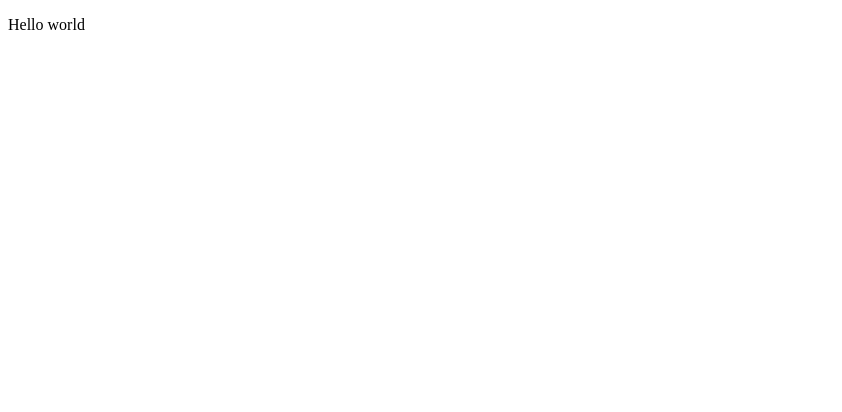
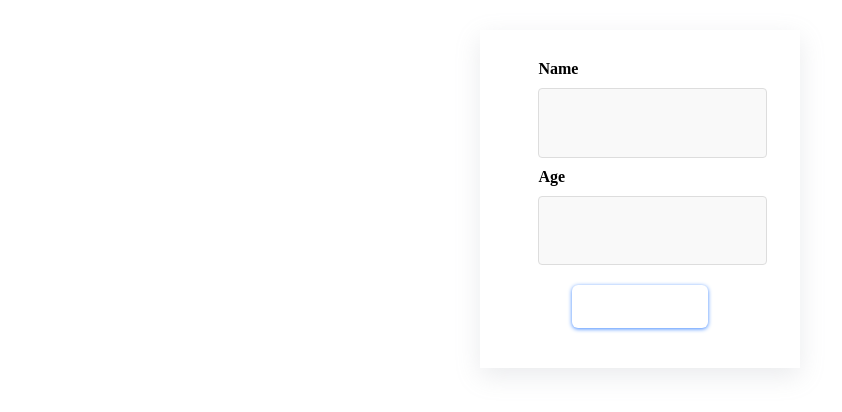
Before and after one commit to Ceci007/react-with-mosh-hamedani, a React (Vite) app in the folder react-app/: page / in a window 1280 px wide. Shown: the top 412 px of the page, without its empty margins (0-842 px from the left). Built offline with nearby package versions, Linux system fonts and the light colour scheme; the HTML template or start-up script is replaced by a standard one.

Commit message:
Creating a form

```diff
--- a/react-app/src/App.tsx
+++ b/react-app/src/App.tsx
@@ -1,10 +1,10 @@
 import { useState } from "react";
-import ExpandableText from "./components/ExpandableText";
+import Form from "./components/Form";
 
 function App() {
   return (
     <div>
-      <ExpandableText>Hello world</ExpandableText>
+      <Form />
     </div>
   );
 }
--- /dev/null
+++ b/react-app/src/components/Form/Form.module.css
@@ -0,0 +1,73 @@
+.form {
+  display: flex;
+  flex-direction: column;
+  justify-content: center;
+  align-items: center;
+  box-shadow: rgba(149, 157, 165, 0.2) 0px 8px 24px;
+  padding: 20px 10px;
+  margin: 0 auto;
+  margin-top: 30px;
+  width: 300px;
+}
+
+.form-label {
+  display: flex;
+  flex-direction: column;
+  font-weight: 600;
+  padding: 10px 0;
+}
+
+.form-label > * {
+  align-self: flex-start;
+}
+.form-control {
+  -webkit-appearence: none;
+
+  width: 100%;
+  /*   max-width: 425px; */
+
+  /*Fix for Safari/ios date fields*/
+  min-height: calc(0.9em + (0.8em * 2) + 0.6em);
+  padding: 0.8em;
+  font-size: 0.9em;
+  font-family: inherit;
+
+  outline: none;
+  border: 1px solid #dddddd;
+  border-radius: 4px;
+  background: #f9f9f9;
+  /*   transition: outline 0.15s, ease-in-out 0.15s, box-shadow 0.15s; */
+  transition: outline 0.15s;
+}
+
+.form-control:focus {
+  outline: 4px solid var(--text-main-color);
+}
+.form-control::placeholder {
+  color: #bbbbbb;
+}
+
+textarea.form-control {
+  resize: vertical;
+  min-height: 200px;
+}
+
+.btn {
+  border: none;
+  border-radius: 6px;
+  font-size: 20px;
+  padding: 10px 30px;
+  display: flex;
+  align-items: center;
+  justify-content: center;
+  text-align: center;
+  text-transform: uppercase;
+  font-weight: 300;
+}
+
+.btn-primary {
+  color: #fff;
+  background: var(--bg-main-color);
+  box-shadow: rgba(65, 136, 255, 1) 0px 1px 4px;
+  margin: 20px auto;
+}
--- /dev/null
+++ b/react-app/src/components/Form/Form.tsx
@@ -0,0 +1,33 @@
+import { FormEvent } from "react";
+import style from "./Form.module.css";
+
+const Form = () => {
+  const handleSubmit = (event: FormEvent) => {
+    event.preventDefault();
+    console.log("Submitted");
+  };
+  return (
+    <form className={style["form"]} onSubmit={handleSubmit}>
+      <div>
+        <label htmlFor="name" className={style["form-label"]}>
+          Name
+        </label>
+        <input type="text" className={style["form-control"]} id="name" />
+      </div>
+      <div>
+        <label htmlFor="age" className={style["form-label"]}>
+          Age
+        </label>
+        <input type="number" className={style["form-control"]} id="age" />
+      </div>
+      <button
+        type="submit"
+        className={`${style["btn"]} ${style["btn-primary"]}`}
+      >
+        Submit
+      </button>
+    </form>
+  );
+};
+
+export default Form;
--- /dev/null
+++ b/react-app/src/components/Form/index.ts
@@ -0,0 +1,3 @@
+import Form from "./Form";
+
+export default Form;
```
